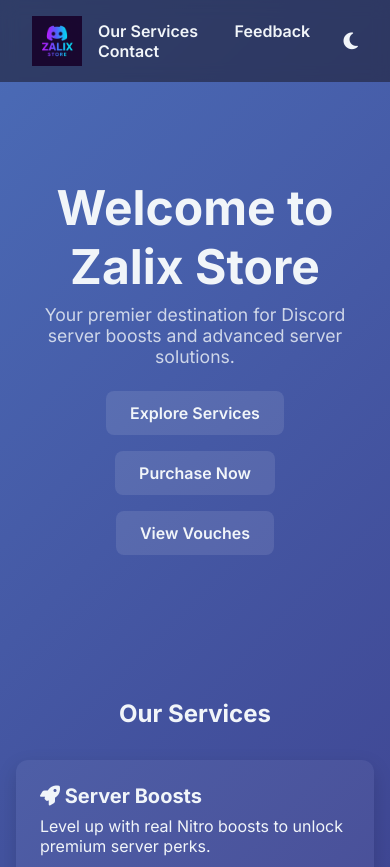
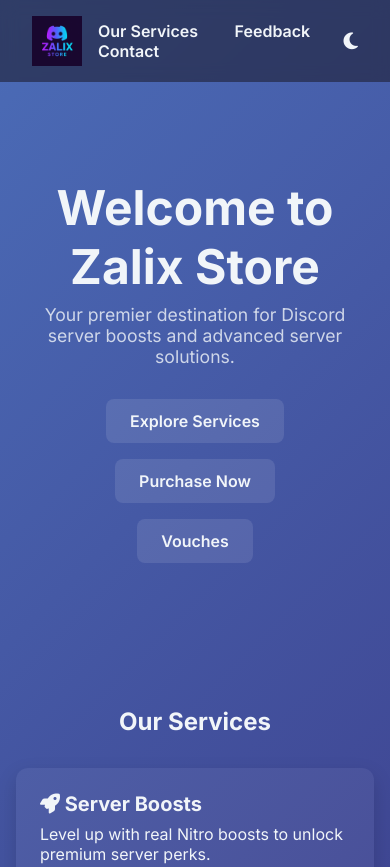
Before and after one commit to Zalixstore/Zalix, a plain HTML site: page index.html in a window 390 px wide. Shown: the top 867 px of the page. Drawn offline with Linux system fonts and the light colour scheme.

Commit message:
index.html

```diff
--- a/index.html
+++ b/index.html
@@ -27,8 +27,14 @@
     .toggle { cursor:pointer; font-size:1.2rem; }
     .hero { text-align:center; padding:6rem 2rem; }
     .hero h1 { font-size:3rem; margin-bottom:0.5rem; }
-    .hero p { font-size:1.1rem; opacity:0.8; margin-bottom:1.5rem; }
-    .hero .buttons { display:flex; flex-direction:column; gap:1rem; align-items:center; justify-content:center; }
+    .hero p { font-size:1.1rem; opacity:0.8; margin-bottom:2rem; }
+    .hero .buttons {
+      display:flex;
+      flex-wrap:wrap;
+      gap:1rem;
+      justify-content:center;
+      align-items:center;
+    }
     .hero a.button {
       background:rgba(255,255,255,0.1);
       padding:0.75rem 1.5rem;
@@ -79,6 +85,13 @@
     }
     .contacts i { font-size:1.5rem; margin-right:0.5rem; }
     footer { text-align:center; padding:2rem 1rem; font-size:0.9rem; opacity:0.7; }
+
+    /* Responsive tweaks */
+    @media (max-width: 600px) {
+      .hero .buttons {
+        flex-direction:column;
+      }
+    }
   </style>
 </head>
 <body>
@@ -95,13 +108,13 @@
   </header>
 
   <section class="hero">
-  <h1>Welcome to Zalix Store</h1>
-  <p>Your premier destination for Discord server boosts and advanced server solutions.</p>
-  <div class="buttons horizontal">
-    <a href="#services" class="button">Explore Services</a>
-    <a href="https://zalix.space/purchase" target="_blank" class="button">Purchase Now</a>
-    <a href="https://zalix.space/vouches" target="_blank" class="button">View Vouches</a>
-  </div>
+    <h1>Welcome to Zalix Store</h1>
+    <p>Your premier destination for Discord server boosts and advanced server solutions.</p>
+    <div class="buttons">
+      <a href="#services" class="button">Explore Services</a>
+      <a href="https://zalix.space/purchase" target="_blank" class="button">Purchase Now</a>
+      <a href="https://zalix.space/vouches" target="_blank" class="button">Vouches</a>
+    </div>
   </section>
 
   <section id="services" class="section">
@@ -146,13 +159,6 @@
       entries.forEach(e => e.isIntersecting && e.target.classList.add('visible'));
     }, { threshold: 0.2 });
     document.querySelectorAll('.section').forEach(sec => observer.observe(sec));
-    function toggleDarkMode() {
-      document.documentElement.classList.toggle('light-mode');
-    }
-    function toggleDropdown() {
-      const menu = document.getElementById('dropdownMenu');
-      menu.style.display = menu.style.display === 'block' ? 'none' : 'block';
-    }
   </script>
 </body>
 </html>
```
